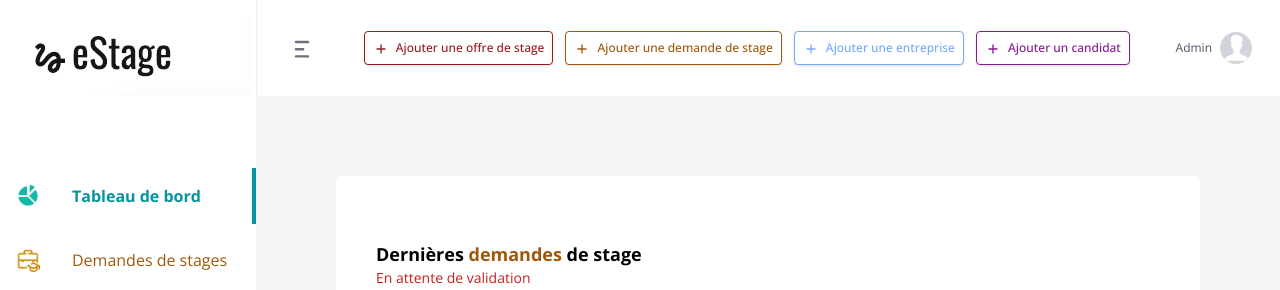
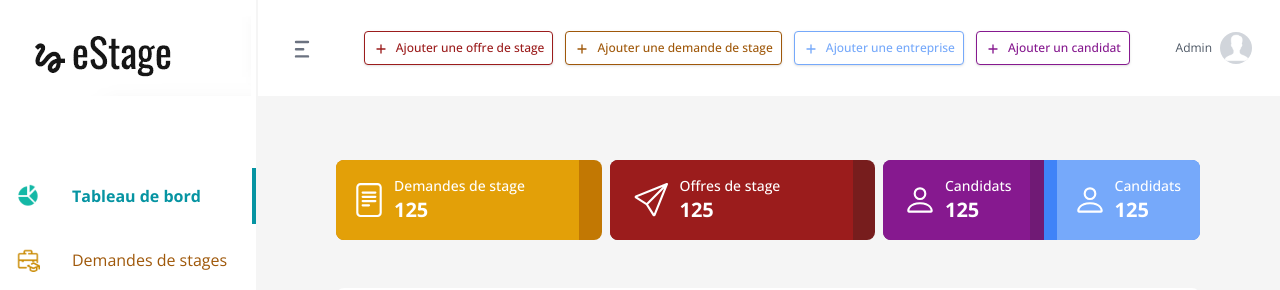
Before and after one commit to KarenPoulin/projet-synthese, a Vue app: page /app/tableaudebord in a window 1280 px wide. Shown: the top 290 px of the page. Built offline with nearby package versions, Linux system fonts and the light colour scheme; no server answers.

Commit message:
ajout des éléments et css pour statistiques count

```diff
--- a/src/views/TableauDeBord.vue
+++ b/src/views/TableauDeBord.vue
@@ -1,4 +1,67 @@
 <template>
+
+    <div class="mb-12 w-full flex flex-col md:flex-row gap-x-2 justify-between">
+        <div class="bg-yellow-500 h-full w-full rounded-lg">
+            <div class="py-2 lg:py-4 px-2 lg:px-4 w-11/12 flex flex-row items-center text-white bg-yellow-400 rounded-tl-lg rounded-bl-lg">
+                <div class="mr-2">
+                    <svg xmlns="http://www.w3.org/2000/svg" width="34" height="34" fill="currentColor" class="bi bi-file-text" viewBox="0 0 16 16">
+                        <path d="M5 4a.5.5 0 0 0 0 1h6a.5.5 0 0 0 0-1zm-.5 2.5A.5.5 0 0 1 5 6h6a.5.5 0 0 1 0 1H5a.5.5 0 0 1-.5-.5M5 8a.5.5 0 0 0 0 1h6a.5.5 0 0 0 0-1zm0 2a.5.5 0 0 0 0 1h3a.5.5 0 0 0 0-1z"/>
+                        <path d="M2 2a2 2 0 0 1 2-2h8a2 2 0 0 1 2 2v12a2 2 0 0 1-2 2H4a2 2 0 0 1-2-2zm10-1H4a1 1 0 0 0-1 1v12a1 1 0 0 0 1 1h8a1 1 0 0 0 1-1V2a1 1 0 0 0-1-1"/>
+                    </svg>
+                </div>
+                <div>
+                    <p class="text-xs lg:text-sm font-medium">Demandes de stage</p>
+                    <p class="text-base lg:text-xl font-bold">125</p>
+                </div>
+            </div>
+        </div>
+        <div class="bg-red-900 w-full rounded-lg">
+            <div class="py-2 lg:py-4 px-2 lg:px-4 h-full w-11/12 flex flex-row items-center text-white bg-red-800 rounded-tl-lg rounded-bl-lg">
+                <div class="mr-3 ml-2">
+                    <svg xmlns="http://www.w3.org/2000/svg" width="34" height="34" fill="currentColor" class="bi bi-send" viewBox="0 0 16 16">
+                        <path d="M15.854.146a.5.5 0 0 1 .11.54l-5.819 14.547a.75.75 0 0 1-1.329.124l-3.178-4.995L.643 7.184a.75.75 0 0 1 .124-1.33L15.314.037a.5.5 0 0 1 .54.11ZM6.636 10.07l2.761 4.338L14.13 2.576zm6.787-8.201L1.591 6.602l4.339 2.76z"/>
+                    </svg>
+                </div>
+                <div>
+                    <p class="text-xs lg:text-sm font-medium">Offres de stage</p>
+                    <p class="text-base lg:text-xl font-bold">125</p>
+                </div>
+            </div>
+        </div>
+        <div class="flex flex-row w-full rounded-lg">
+            <div class="bg-fuchsia-900 h-full flex flex-row justify-start rounded-tl-lg rounded-bl-lg">
+                <div class="py-2 lg:py-4 pl-2 lg:pl-4 pr-6 lg:pr-8 w-11/12 flex flex-row items-center text-white bg-fuchsia-800  rounded-tl-lg rounded-bl-lg">
+                    <div class="mr-2 ml-1">
+                        <svg xmlns="http://www.w3.org/2000/svg" width="34" height="34" fill="currentColor" class="bi bi-person" viewBox="0 0 16 16">
+                            <path d="M8 8a3 3 0 1 0 0-6 3 3 0 0 0 0 6m2-3a2 2 0 1 1-4 0 2 2 0 0 1 4 0m4 8c0 1-1 1-1 1H3s-1 0-1-1 1-4 6-4 6 3 6 4m-1-.004c-.001-.246-.154-.986-.832-1.664C11.516 10.68 10.289 10 8 10s-3.516.68-4.168 1.332c-.678.678-.83 1.418-.832 1.664z"/>
+                        </svg>
+                    </div>
+                    <div>
+                        <p class="text-xs lg:text-sm font-medium">Candidats</p>
+                        <p class="text-base lg:text-xl font-bold">125</p>
+                    </div>
+                </div>
+            </div>
+            <div class="bg-blue-500 h-full flex flex-row justify-end rounded-tr-lg rounded-br-lg">
+                <div class="py-2 lg:py-4 pl-2 lg:pl-4 pr-6 lg:pr-8 w-11/12 flex flex-row items-center text-white bg-blue-400  rounded-tr-lg rounded-br-lg">
+                    <div class="mr-2">
+                        <svg xmlns="http://www.w3.org/2000/svg" width="34" height="34" fill="currentColor" class="bi bi-person" viewBox="0 0 16 16">
+                            <path d="M8 8a3 3 0 1 0 0-6 3 3 0 0 0 0 6m2-3a2 2 0 1 1-4 0 2 2 0 0 1 4 0m4 8c0 1-1 1-1 1H3s-1 0-1-1 1-4 6-4 6 3 6 4m-1-.004c-.001-.246-.154-.986-.832-1.664C11.516 10.68 10.289 10 8 10s-3.516.68-4.168 1.332c-.678.678-.83 1.418-.832 1.664z"/>
+                        </svg>
+                    </div>
+                    <div>
+                        <p class="text-xs lg:text-sm font-medium">Candidats</p>
+                        <p class="text-base lg:text-xl font-bold">125</p>
+                    </div>
+                </div>
+            </div>
+        </div>
+    </div>
+
+
+
+
+
 
     <div v-if="allDemandeDeStagesResults" class="mt-4 mb-16 px-10 py-16 bg-white rounded-lg">
         <div class="mb-16">
```
